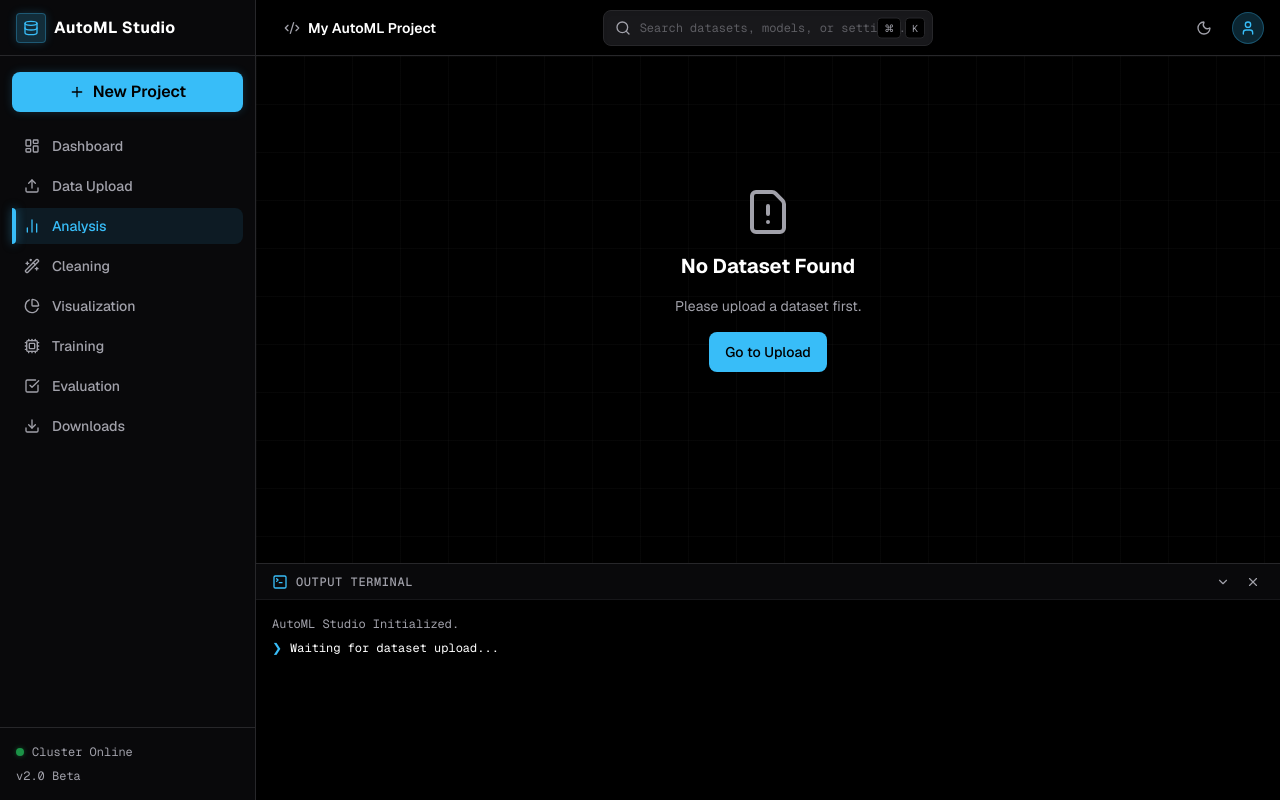
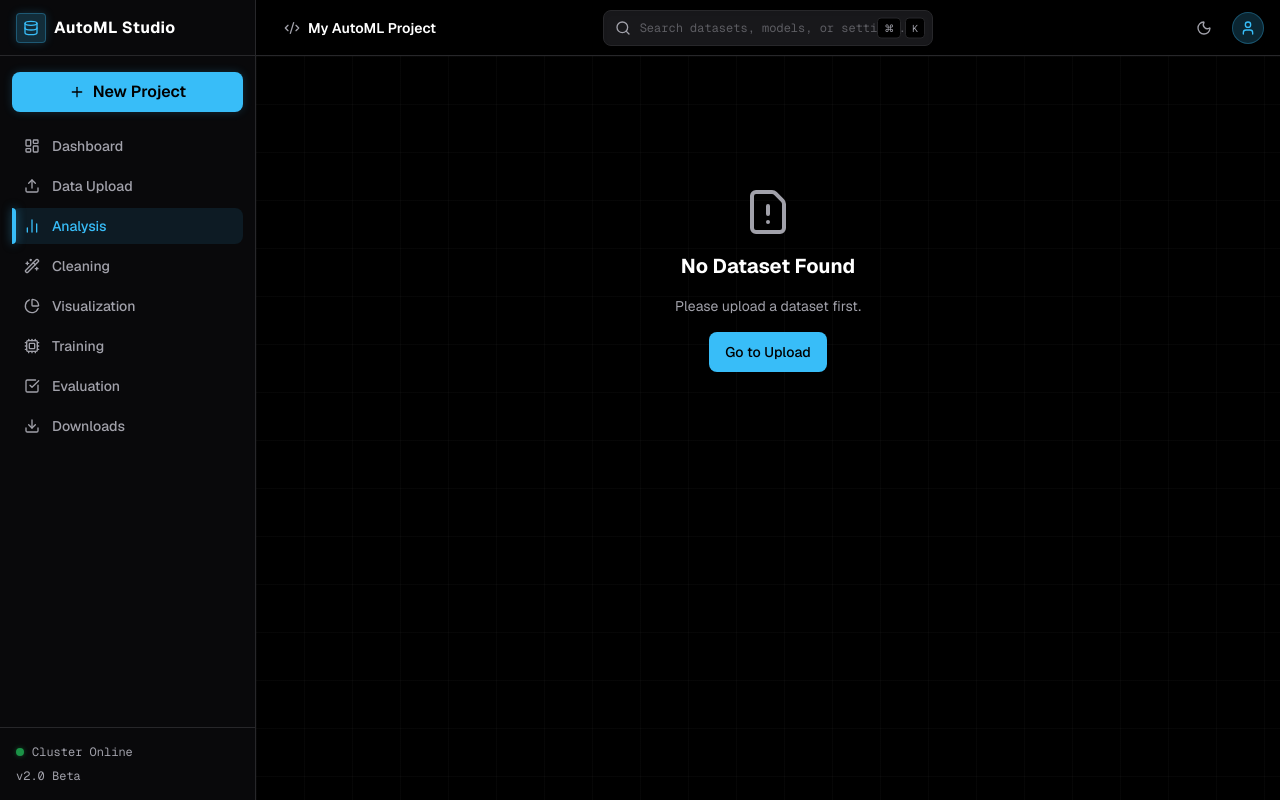
Before and after one commit to punit1703/AutoML-Studio, a Next.js app in the folder frontend/: page /studio/analysis in a window 1280 px wide. Built offline with nearby package versions, Linux system fonts and the light colour scheme.

Commit message:
removed output terminal

```diff
--- a/frontend/app/studio/layout.tsx
+++ b/frontend/app/studio/layout.tsx
@@ -1,7 +1,6 @@
 import * as React from "react";
 import { StudioSidebar } from "@/components/studio/sidebar";
 import { StudioTopNavbar } from "@/components/studio/top-navbar";
-import { StudioOutputPanel } from "@/components/studio/output-panel";
 
 export default function StudioLayout({
   children,
@@ -27,9 +26,6 @@ export default function StudioLayout({
             {children}
           </div>
         </main>
-
-        {/* Output Panel (Collapsible Bottom Pane) */}
-        <StudioOutputPanel />
       </div>
     </div>
   );
```
